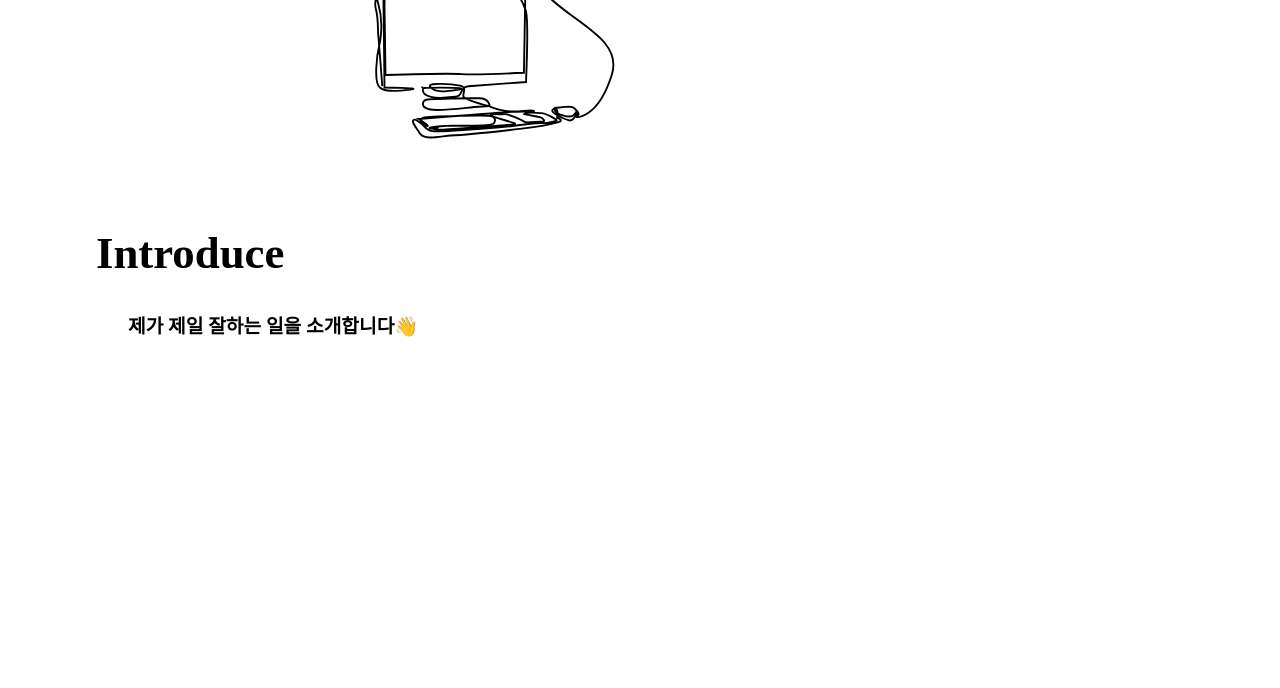
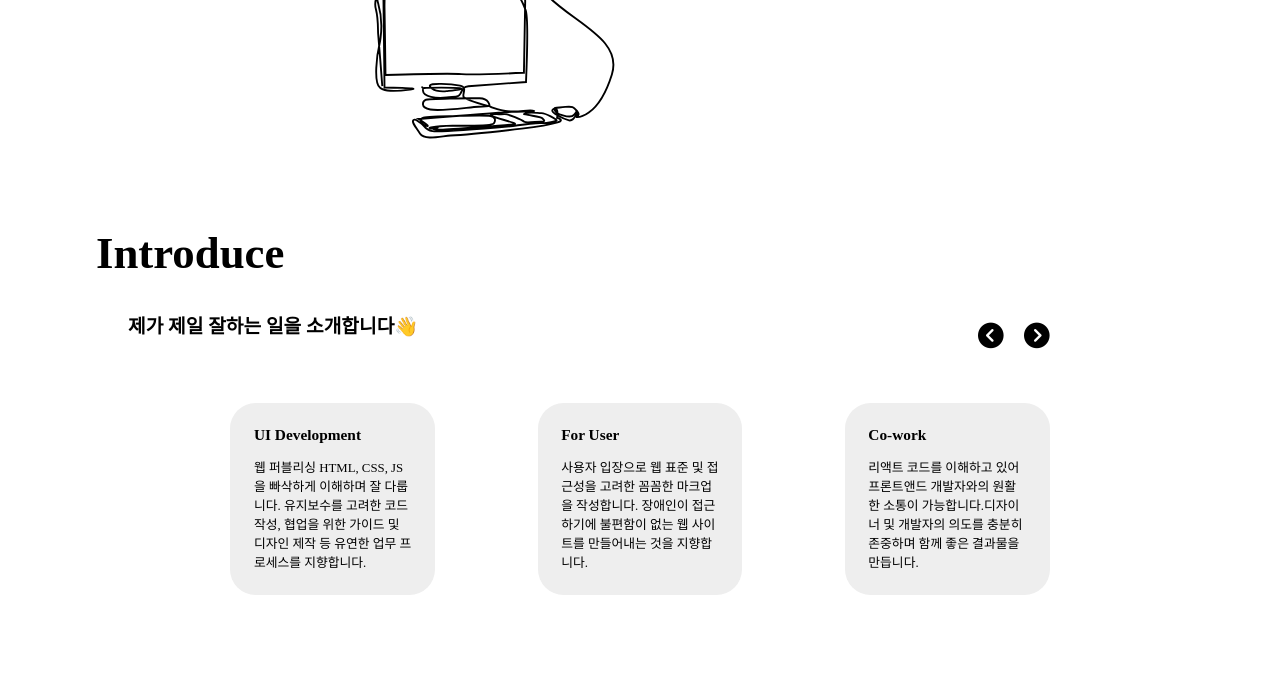
Before and after one commit to JiinArcade/Portfolio, a plain HTML site: page index.html in a window 1280 px wide. Shown: the part 1796-2484 px from the top of the page. Drawn offline with nearby package versions, Linux system fonts and the light colour scheme; a web font is replaced by a local one.

Commit message:
✅ info slide

```diff
--- a/CSS/index.css
+++ b/CSS/index.css
@@ -306,15 +306,15 @@ li {
   }
   33.3% {
     opacity: 1;
-    transform: translateY(36px);
+    transform: translateY(2.25vw);
   }
   66.6% {
     opacity: 1;
-    transform: translateY(53px);
+    transform: translateY(3.3vw);
   }
   100% {
     opacity: 0;
-    transform: translateY(79px) scale(0.5);
+    transform: translateY(4.9vw) scale(0.5);
   }
 }
 
@@ -347,6 +347,7 @@ li {
 }
 
 .coment-box {
+  position: relative;
   width: calc(100% - 20%);
   height: 27vw;
   margin: 0 auto;
@@ -358,12 +359,58 @@ li {
   font-family: "Pretendard-Medium";
 }
 
+.info-prev-next {
+  position: absolute;
+  top: 1vw;
+  right: 8vw;
+  width: calc(100% - 93%);
+  display: flex;
+  justify-content: space-between;
+  align-items: center;
+  font-size: 2vw;
+}
+
+.info-box {
+  width: calc(100% - 20%);
+  height: 25vw;
+  display: flex;
+  justify-content: space-between;
+  align-items: center;
+  margin-top: 1vw;
+  margin: 0 auto;
+}
+
+.info-list {
+  width: calc(100% - 75%);
+  height: 15vw;
+  display: flex;
+  justify-content: center;
+  align-items: center;
+  background-color: #eeeeee;
+  border-radius: 2vw;
+}
+
+.info-item {
+  width: calc(100% - 13%);
+  padding: 5%;
+}
+
+.info-title {
+  font-size: 1.2vw;
+  font-weight: 700;
+}
+
+.info-text {
+  font-size: 1vw;
+  margin-top: 1vw;
+}
+
 .slider-Introduce {
+  position: absolute;
   width: calc(100%);
   height: 6.25vw;
   display: flex;
   overflow: hidden;
-  position: absolute;
   bottom: 10%;
 }
 
--- a/index.html
+++ b/index.html
@@ -185,7 +185,68 @@
           <li tabindex="0" class="coment-title">
             제가 제일 잘하는 일을 소개합니다👋
           </li>
+          <div class="info-prev-next">
+            <i
+              tabindex="0"
+              class="fa-solid fa-circle-chevron-left"
+              title="자기소개 박스가 왼쪽 방향으로 한 칸씩 움직입니다."
+            ></i>
+            <i
+              tabindex="0"
+              class="fa-solid fa-circle-chevron-right"
+              title="자기소개 박스가 오른쪽 방향으로 한칸씩 움직입니다."
+            ></i>
+          </div>
+          <div
+            tabindex="0"
+            class="info-box"
+            title="총 3가지의 자기소개란 입니다."
+          >
+            <div
+              tabindex="0"
+              class="info-list"
+              title="UI의 대한 자기소개 입니다."
+            >
+              <ul class="info-item">
+                <li tabindex="0" class="info-title">UI Development</li>
+                <li tabindex="0" class="info-text">
+                  웹 퍼블리싱 HTML, CSS, JS을 빠삭하게 이해하며 잘 다룹니다.
+                  유지보수를 고려한 코드 작성, 협업을 위한 가이드 및 디자인 제작
+                  등 유연한 업무 프로세스를 지향합니다.
+                </li>
+              </ul>
+            </div>
+            <div
+              tabindex="0"
+              class="info-list"
+              title="사용자의 대한 자기소개 입니다."
+            >
+              <ul class="info-item">
+                <li tabindex="0" class="info-title">For User</li>
+                <li tabindex="0" class="info-text">
+                  사용자 입장으로 웹 표준 및 접근성을 고려한 꼼꼼한 마크업을
+                  작성합니다. 장애인이 접근하기에 불편함이 없는 웹 사이트를
+                  만들어내는 것을 지향합니다.
+                </li>
+              </ul>
+            </div>
+            <div
+              tabindex="0"
+              class="info-list"
+              title="소통의 대한 자기소개 입니다."
+            >
+              <ul class="info-item">
+                <li tabindex="0" class="info-title">Co-work</li>
+                <li tabindex="0" class="info-text">
+                  리액트 코드를 이해하고 있어 프론트앤드 개발자와의 원활한
+                  소통이 가능합니다.디자이너 및 개발자의 의도를 충분히 존중하며
+                  함께 좋은 결과물을 만듭니다.
+                </li>
+              </ul>
+            </div>
+          </div>
         </div>
+
         <div title="보유하고 있는 스킬 로고 입니다." class="slider-Introduce">
           <div class="slide-track">
             <div class="slide">
@@ -550,7 +611,6 @@
       </script>
     </section>
 
-    <script src="https://cdn.jsdelivr.net/npm/swiper@9/swiper-bundle.min.js"></script>
     <script src="./JS/loading.js"></script>
     <script type="text/javascript" src="./JS/index.js"></script>
     <script type="text/javascript" src="./JS/sectionBtn.js"></script>
```
